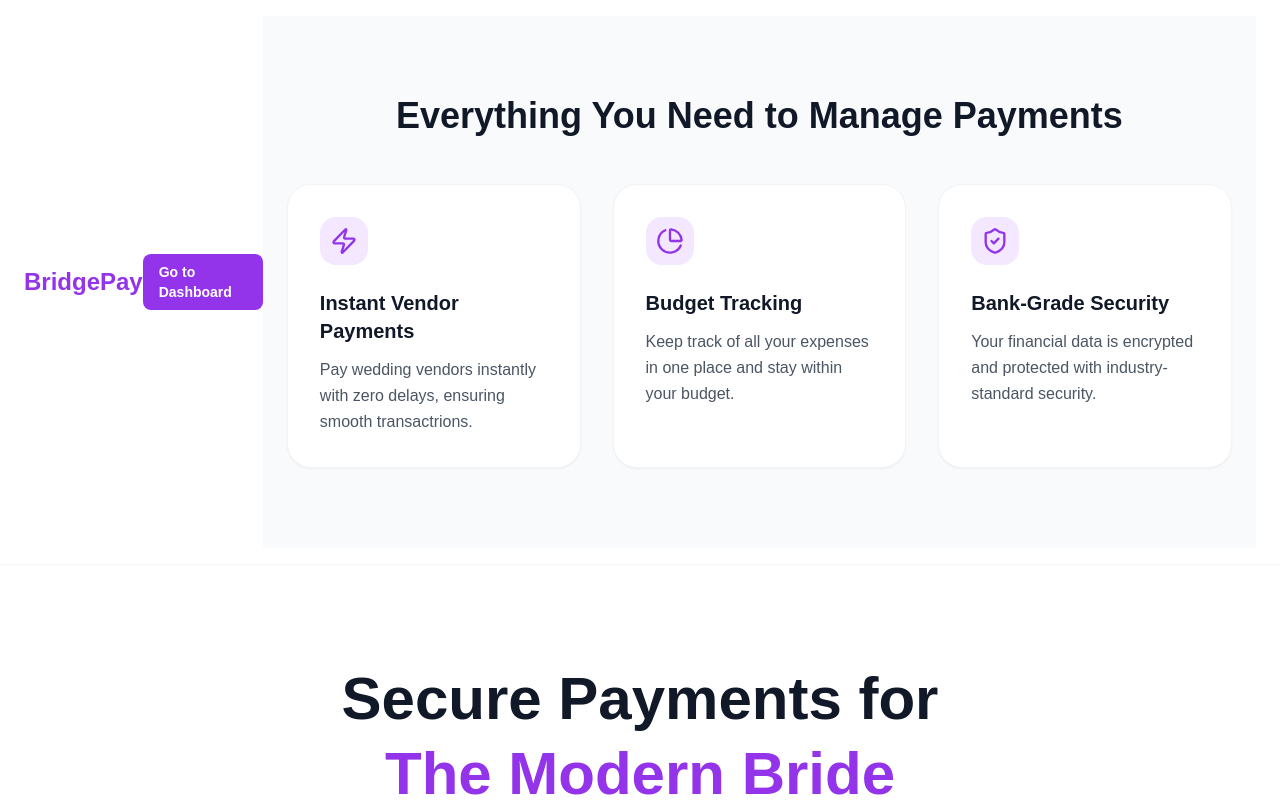
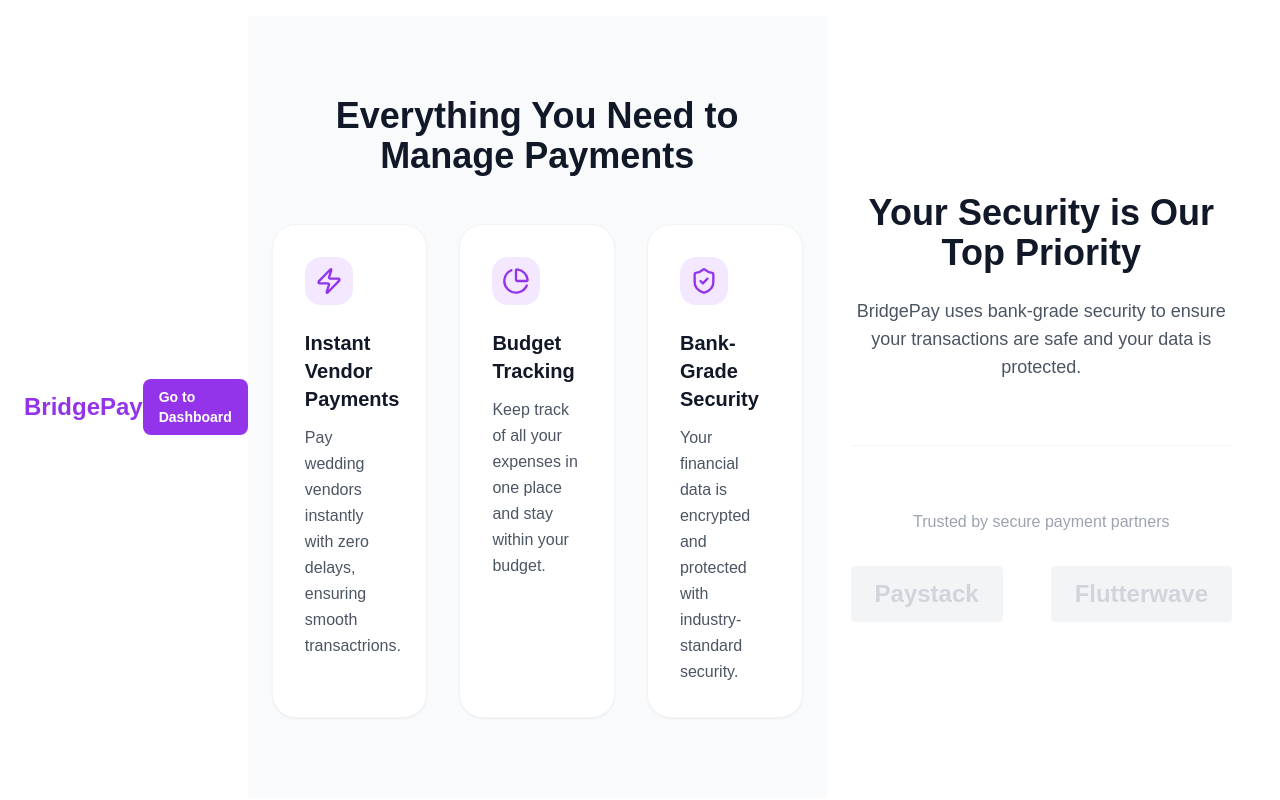
Before and after one commit to Abusadiq006/bridge-pay-dashboard, a React (Vite) app: page / in a window 1280 px wide. Shown: the top 800 px of the page. Built offline with nearby package versions, Linux system fonts and the light colour scheme; a web font is replaced by a local one.

Commit message:
implementing trustsection

```diff
--- /dev/null
+++ b/src/components/TrustSection.jsx
@@ -0,0 +1,33 @@
+// src/components/TrustSection.jsx
+import React from 'react';
+import { ShieldCheck, Lock, Users } from 'lucide-react';
+
+const TrustSection = () => {
+  return (
+    <div className="bg-white py-20">
+      <div className="max-w-7xl mx-auto px-6 text-center">
+        <h2 className="text-4xl font-bold text-gray-900 mb-6">
+          Your Security is Our Top Priority
+        </h2>
+        <p className="text-lg text-gray-600 max-w-2xl mx-auto mb-16">
+          BridgePay uses bank-grade security to ensure your transactions are safe and your data is protected.
+        </p>
+
+        {/* Security Feature Grid */}
+
+
+        {/* Partner Logos Section - Placeholder */}
+        <div className="border-t border-gray-100 pt-16">
+          <p className="text-gray-400 mb-8">Trusted by secure payment partners</p>
+          <div className="flex justify-center items-center gap-12 text-gray-300 font-bold text-2xl">
+            {/* Replace these divs with actual SVG logos */}
+            <div className='bg-gray-100 px-6 py-3 rounded'>Paystack</div>
+            <div className='bg-gray-100 px-6 py-3 rounded'>Flutterwave</div>
+          </div>
+        </div>
+      </div>
+    </div>
+  );
+};
+
+export default TrustSection;
--- a/src/pages/Home.jsx
+++ b/src/pages/Home.jsx
@@ -2,6 +2,7 @@
 import React from 'react';
 import { Link } from 'react-router-dom';
 import Features from '../components/Features';
+import TrustSection from '../components/TrustSection';
 
 const Home = () => {
   return (
@@ -14,6 +15,7 @@ const Home = () => {
             Go to Dashboard
           </Link>
           <Features />
+          <TrustSection />
         </div>
       </nav>
 
```
